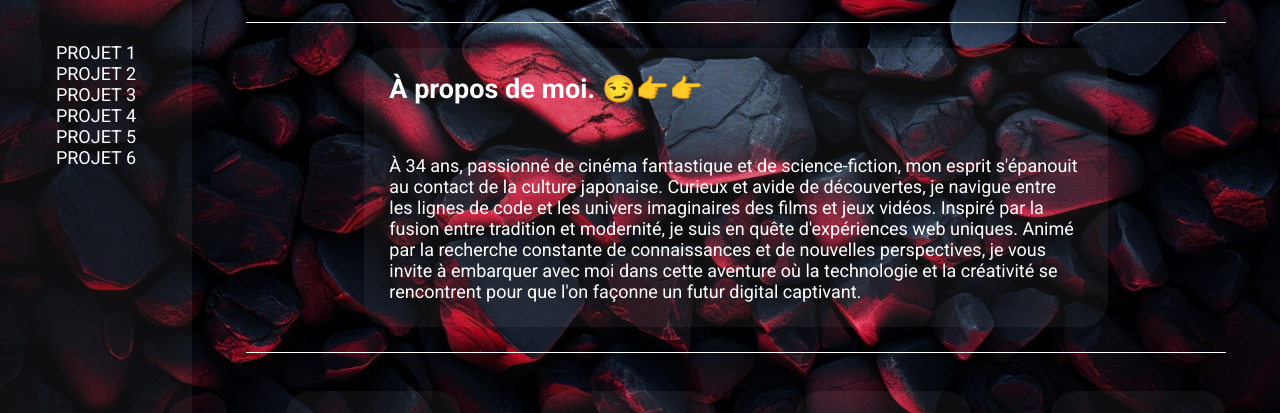
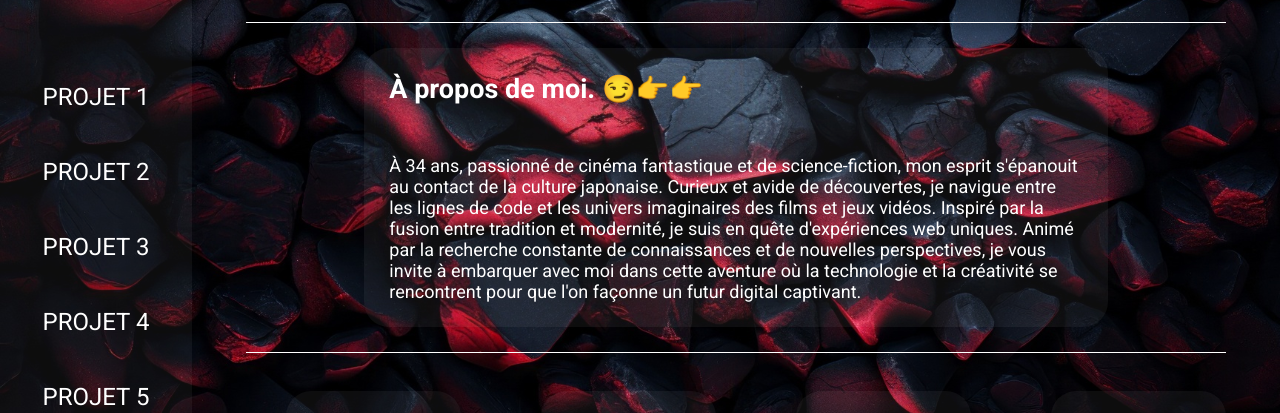
Before and after one commit to JacquesDWWM/portfolio3.0, a plain HTML site: page index.html in a window 1280 px wide. Shown: the part 328-741 px from the top of the page. Drawn offline with Linux system fonts and the light colour scheme.

Commit message:
correction

```diff
--- a/style.css
+++ b/style.css
@@ -47,7 +47,13 @@ nav ul{
     height: 100%;
     list-style: none;
 }
-
+nav ul li{
+    margin: 35px 0;
+    padding: 5px 15px;
+    border: 1px solid transparent;
+    font-size: 24px;
+    cursor: pointer;
+}
 nav ul li:hover{
     border: 1px solid white;
     border-radius: 25px;
```
